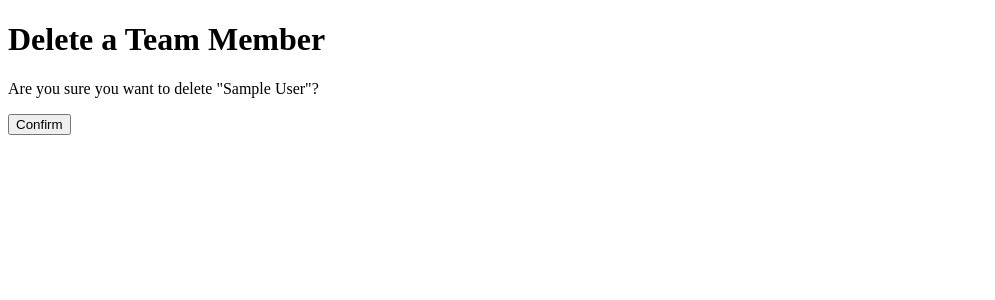
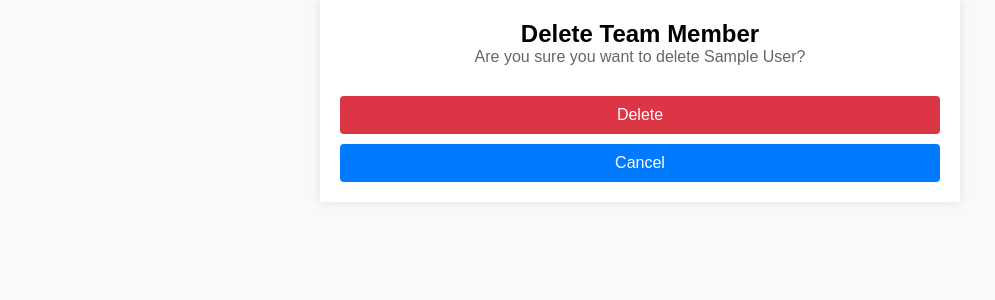
Before and after one commit to pcisha/Instawork, a Django app: page /members/1/delete/ in a window 1280 px wide. Shown: the top 300 px of the page, without its empty margins (0-995 px from the left). Run offline with Django 5.2, Linux system fonts and the light colour scheme; tables that the repository leaves empty hold one stand-in row (values such as "Sample post").

Commit message:
PR comments addressed. Added data validation, improved delete page styling, updated members list page

```diff
--- a/static/css/style.css
+++ b/static/css/style.css
@@ -150,6 +150,8 @@ form .btn {
     cursor: pointer;
     font-size: 16px;
     margin-top: 10px;
+    text-align: center;
+    text-decoration: none;
 }
 
 form .btn-danger {
--- a/team_member_management/members/models.py
+++ b/team_member_management/members/models.py
@@ -1,4 +1,5 @@
 from django.db import models
+from django.core.validators import RegexValidator
 
 # Create TeamMember model.
 
@@ -8,10 +9,15 @@ class TeamMember(models.Model):
         ('admin', 'Admin'),
     ]
 
-    first_name = models.CharField(max_length=100)
-    last_name = models.CharField(max_length=100)
-    phone_number = models.CharField(max_length=15)
-    email = models.EmailField()
+    phone_number_regex = RegexValidator(
+        regex=r'^\+?\d+(-\d+)*$',
+        message="Enter the correct phone number."
+    )
+
+    first_name = models.CharField("First Name", max_length=100, blank=False, null=False)
+    last_name = models.CharField("Last Name", max_length=100, blank=False, null=False)
+    phone_number = models.CharField("Phone Number", max_length=15, blank=False, null=False, validators=[phone_number_regex])
+    email = models.EmailField("Email", max_length=200, unique=True, blank=False, null=False)
     role = models.CharField(max_length=10, choices=ROLE_CHOICES, default='regular')
 
     def __str__(self):
--- a/team_member_management/members/templates/members/team_member_delete.html
+++ b/team_member_management/members/templates/members/team_member_delete.html
@@ -2,13 +2,23 @@
 <html lang="en">
 <head>
     <meta charset="UTF-8">
+    <meta name="viewport" content="width=device-width, initial-scale=1.0">
     <title>Delete a Team Member</title>
+    {% load static %}
+    <link rel="stylesheet" href="{% static 'css/style.css' %}">
 </head>
 
 <body>
-<h1>Delete a Team Member</h1>
-<p>Are you sure you want to delete "{{ object }}"?</p>
-<form method="post">
-    {% csrf_token %}
-    <button type="submit">Confirm</button>
-</form>
+<div class="container">
+    <header>
+        <h1>Delete Team Member</h1>
+        <p>Are you sure you want to delete {{ object.first_name }} {{ object.last_name }}?</p>
+    </header>
+    <form method="post">
+        {% csrf_token %}
+        <button type="submit" class="btn btn-danger">Delete</button>
+        <a href="{% url 'team_member_list' %}" class="btn">Cancel</a>
+    </form>
+</div>
+</body>
+</html>
--- a/team_member_management/members/templates/members/team_member_list.html
+++ b/team_member_management/members/templates/members/team_member_list.html
@@ -11,7 +11,7 @@
     <div class="container">
         <header>
             <h1>Team members</h1>
-            <p>You have {{ team_members|length }} team members.</p>
+            <p>You have {{ team_members|length }} team member{{ team_members|length|pluralize }}.</p>
             <a href="{% url 'team_member_add' %}" class="add-button">+</a>
         </header>
         <div class="member-list">
--- a/team_member_management/static/css/style.css
+++ b/team_member_management/static/css/style.css
@@ -150,6 +150,8 @@ form .btn {
     cursor: pointer;
     font-size: 16px;
     margin-top: 10px;
+    text-align: center;
+    text-decoration: none;
 }
 
 form .btn-danger {
```
Also changed, not shown: team_member_management/members/migrations/0002_alter_teammember_email_alter_teammember_first_name_and_more.py (added), team_member_management/members/migrations/0003_alter_teammember_phone_number.py (added), 1 other file.
